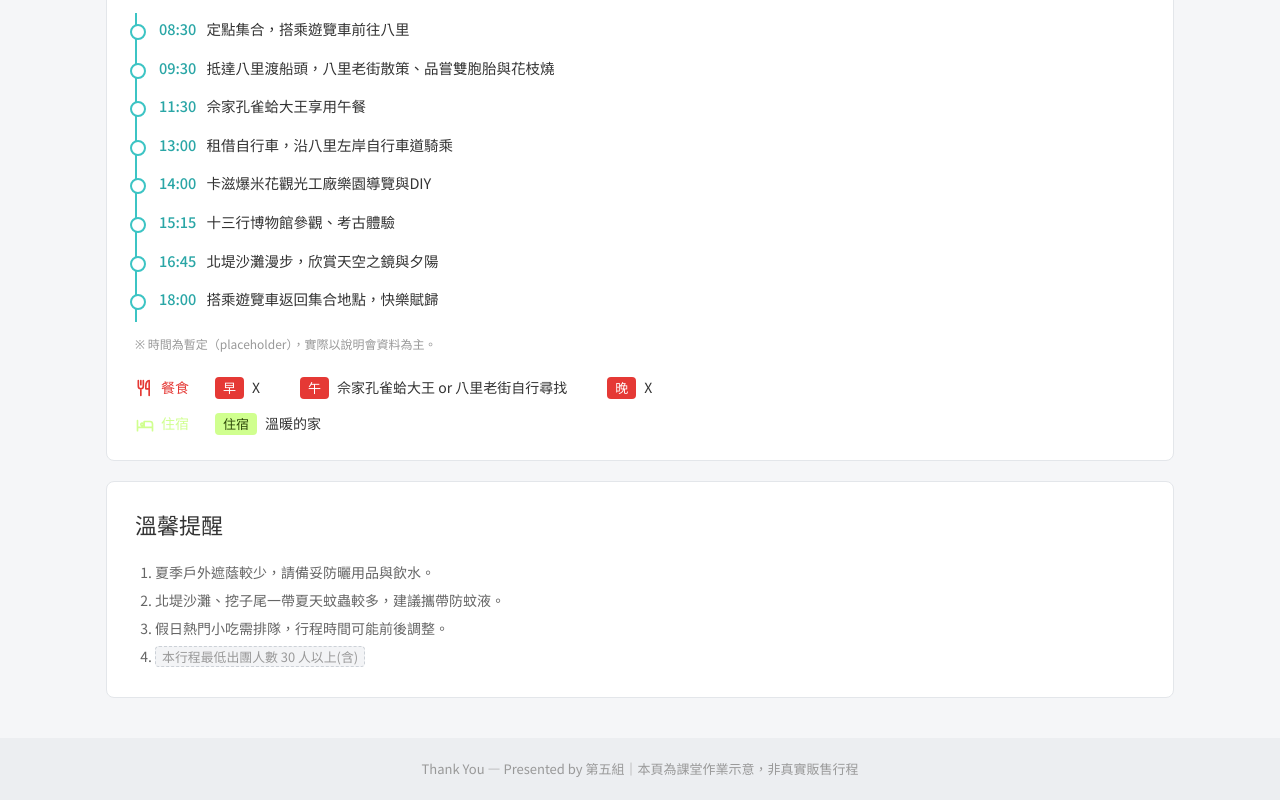
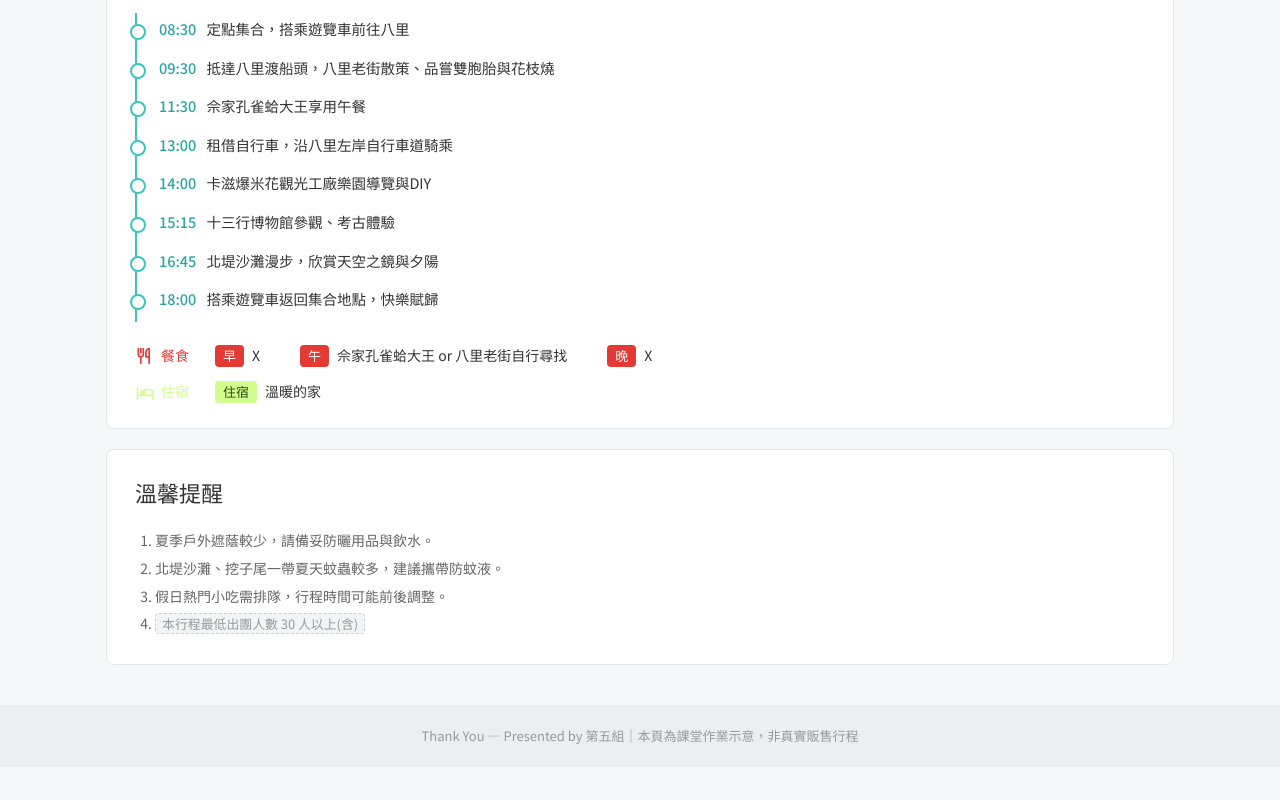
Before and after one commit to Marlo-liu0217/bali-trip, a plain HTML site: page index.html in a window 1280 px wide. Shown: the part 2573-3373 px from the top of the page. After the commit the page ends 3340 px from the top, so only its background shows below. Drawn offline with Linux system fonts and the light colour scheme.

Commit message:
Update index.html

```diff
--- a/index.html
+++ b/index.html
@@ -354,7 +354,6 @@ footer li{margin:2px 0;word-break:break-all}
       <li><time>16:45</time>北堤沙灘漫步，欣賞天空之鏡與夕陽</li>
       <li><time>18:00</time>搭乘遊覽車返回集合地點，快樂賦歸</li>
     </ol>
-    <div class="note">※ 時間為暫定（placeholder），實際以說明會資料為主。</div>
 
     <div class="meals">
       <div class="row">
```
